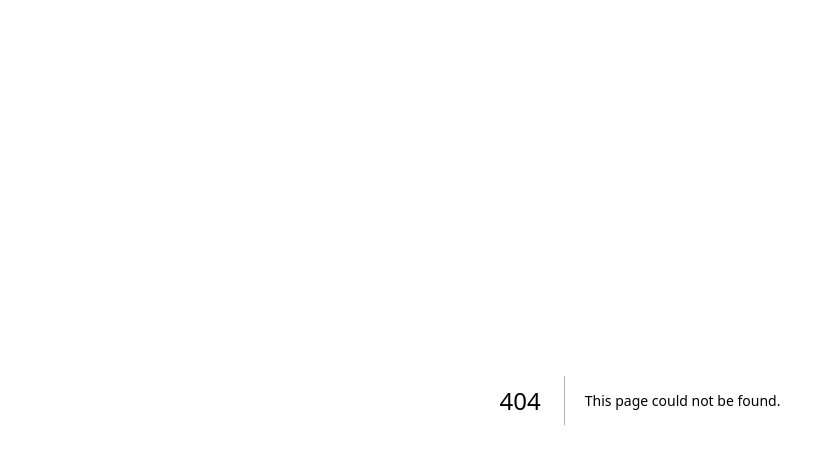
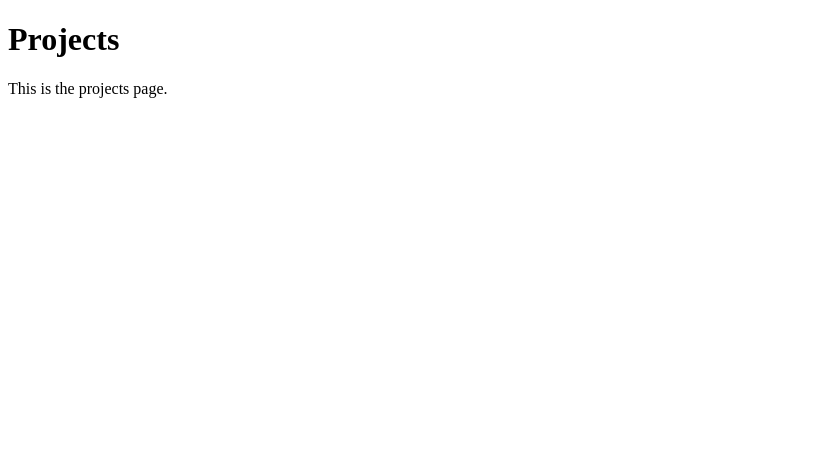
Before and after one commit to mathpvx/Ki_Blossom, a Next.js app in the folder frontend/: page /projects in a window 1280 px wide. Before the commit this address had no page. Shown: the top 464 px of the page, without its empty margins (0-835 px from the left). Built offline with nearby package versions, Linux system fonts and the light colour scheme.

Commit message:
project page

```diff
--- /dev/null
+++ b/frontend/src/pages/projects.js
@@ -0,0 +1,8 @@
+export default function Projects() {
+  return (
+    <div className="container">
+      <h1>Projects</h1>
+      <p>This is the projects page.</p>
+    </div>
+  );
+}
```
